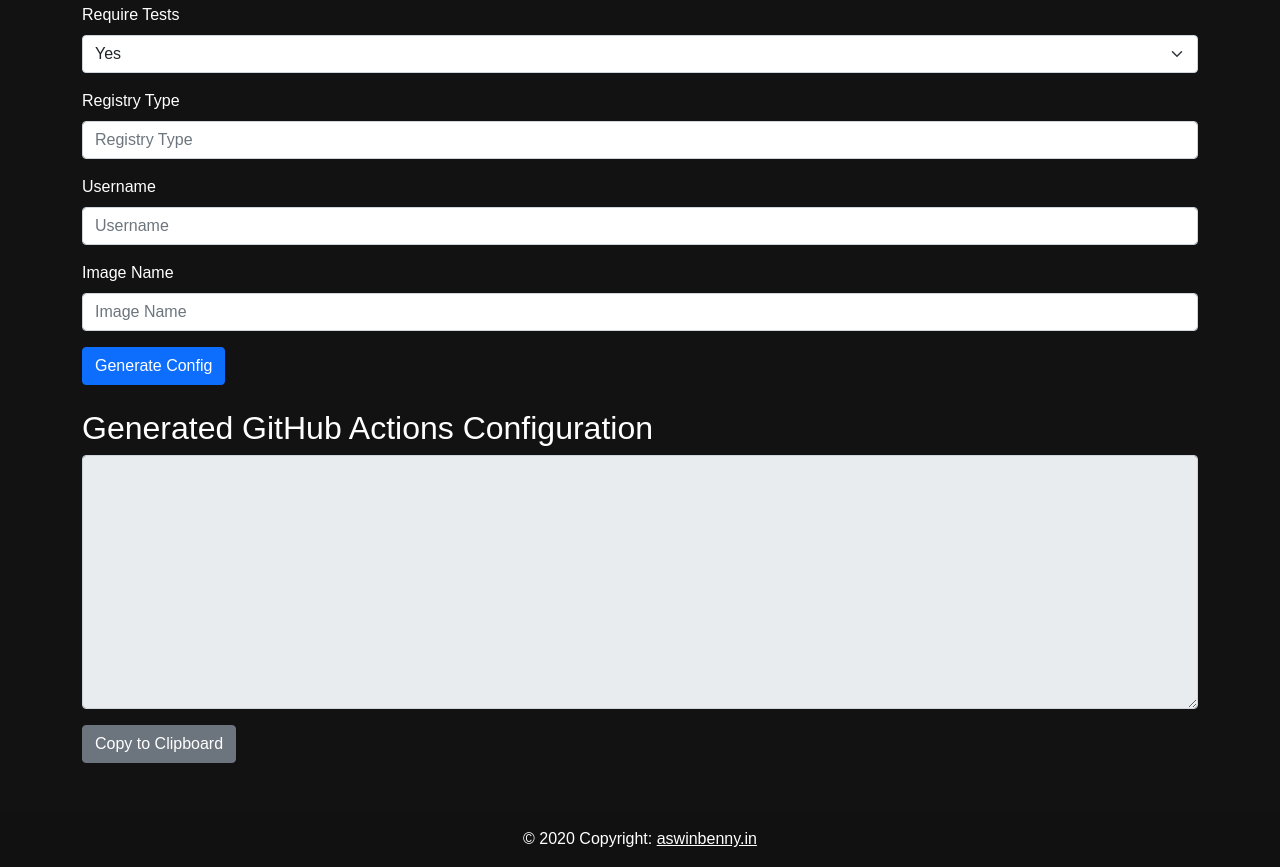
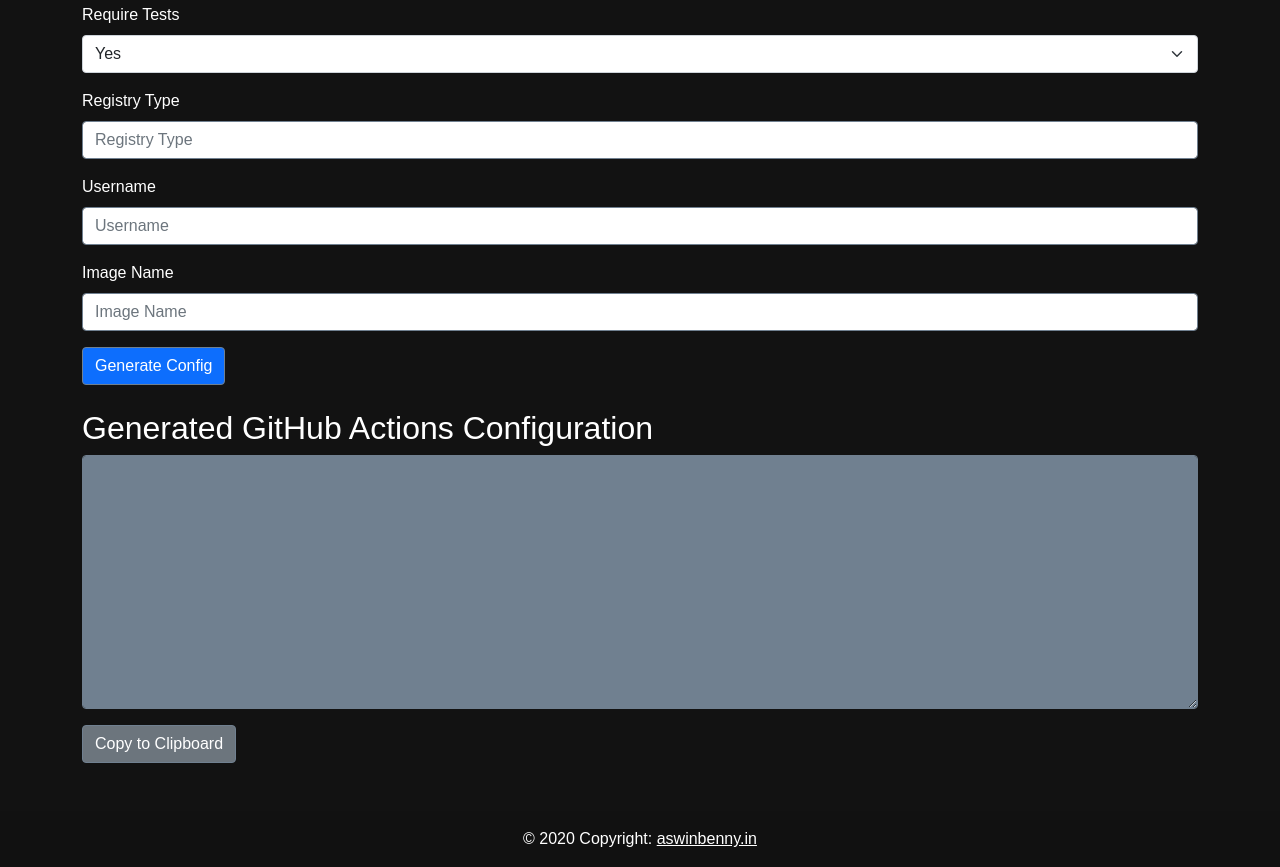
Before and after one commit to aswinbennyofficial/Repospective, a website: page frontend/pages/config-gen.html in a window 1280 px wide. Shown: the part 339-1206 px from the top of the page. Drawn offline with nearby package versions, Linux system fonts and the light colour scheme.

```diff
--- a/frontend/pages/config-gen.html
+++ b/frontend/pages/config-gen.html
@@ -11,7 +11,7 @@
 
     <link href="https://cdn.jsdelivr.net/npm/bootstrap@5.0.2/dist/css/bootstrap.min.css" rel="stylesheet">
     <link rel="stylesheet" href="./../styles/fonts.css">
-    <link rel="stylesheet" href="./../styles/forks.css">
+    <link rel="stylesheet" href="./../styles/config-gen.css">
 
     <title>Repospective</title>
 </head>
--- a/frontend/styles/config-gen.css
+++ b/frontend/styles/config-gen.css
@@ -26,3 +26,28 @@
 .navbar{
 background-color: #1c1c1c;
 }
+
+
+
+
+
+
+
+
+/* Style form inputs and buttons */
+.form-control,
+.btn {
+    border-color: slategray; /* Slate gray border color */
+}
+
+.form-control:focus,
+.btn:focus {
+    box-shadow: 0 0 0 0.25rem rgba(108, 117, 125, 0.25); /* Focus shadow */
+}
+
+/* Style output textarea */
+#configOutput {
+    background-color: slategray; /* Slate gray background color */
+    color: #fff; /* White text color */
+    border-color: slategray; /* Slate gray border color */
+}
```
Also changed, not shown: 2 other files.
